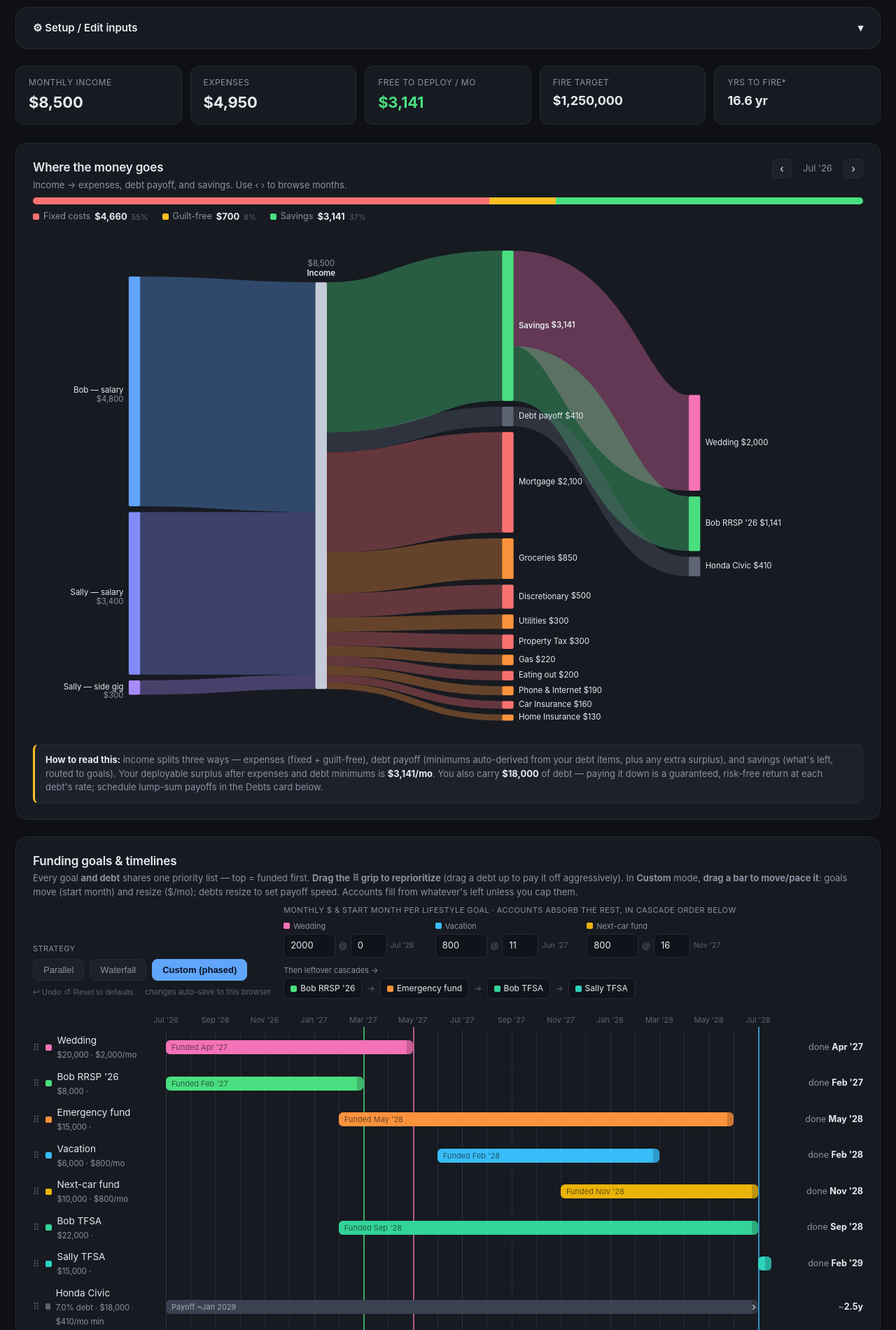
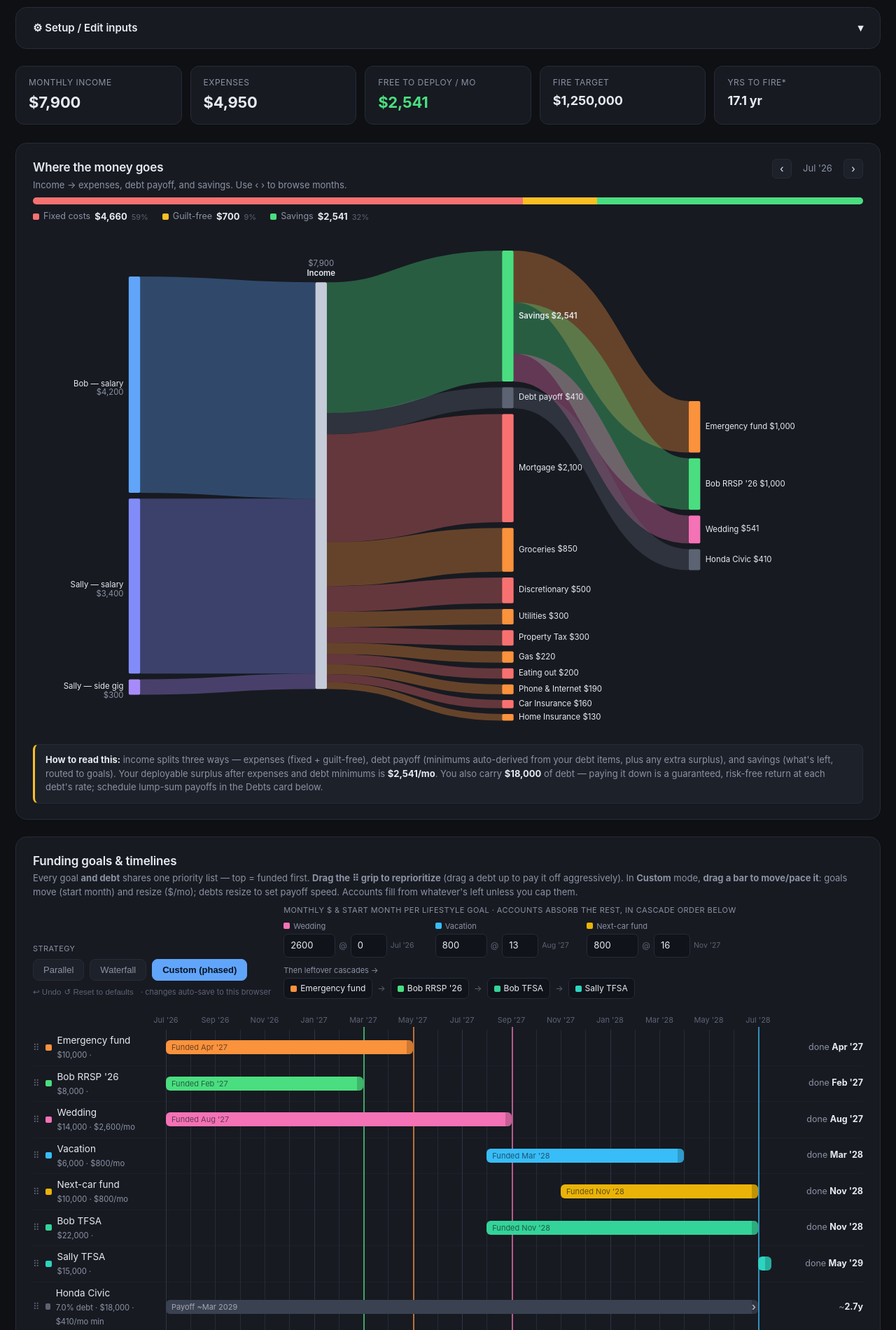
Before and after one commit to tpetrychyn/personal-finances-demo, a plain HTML site: page index.html in a window 1280 px wide. Shown: the part 100-2000 px from the top of the page at 70% size. Drawn offline with Linux system fonts and the light colour scheme.

Commit message:
Demo seed tweaks, per-person ages, and Setup panel cleanup
- Emergency fund/Wedding retargeted, Bob's income adjusted, wedding funded
  in time by pacing Emergency/RRSP to their own deadlines and raising
  Wedding's monthly cap; nominal FIRE return bumped to 7.5%.
- Add a "Sally SAHM" Freedom Explorer scenario alongside the current plan.
- Replace the single household `fire.age` with a per-person `ages` map,
  editable in Setup → People; removed the old standalone age field from
  the Net Worth card.
- Fold the "Funding priority" list into the Goals section itself (drag to
  reorder, no more duplicate list) since debts already reorder via the
  timeline; goal rows now stay column-aligned regardless of Lifestyle vs
  Account fields, and drop the $/mo & Start mo inputs there since those
  are already driven by the funding timeline component.

Co-Authored-By: Claude Sonnet 5 <noreply@anthropic.com>

```diff
--- a/js/freedom.js
+++ b/js/freedom.js
@@ -38,7 +38,7 @@ function ffCurrentPlanScenario(){
 function ensureFreedom(){
   if(!state.freedom || typeof state.freedom!=="object") state.freedom = {};
   const f = state.freedom;
-  if(!(f.horizonYears>0)) f.horizonYears = Math.max(20, (state.fire.retireAge||60)-(state.fire.age||30)+5);
+  if(!(f.horizonYears>0)) f.horizonYears = Math.max(20, (state.fire.retireAge||60)-(primaryAge()||30)+5);
   if(!Array.isArray(f.scenarios)) f.scenarios = [];
   f.scenarios.forEach(sc=>{
     if(!sc.id) sc.id = uid("sc");
@@ -58,7 +58,7 @@ const ffPhase = (sc,id) => (sc.phases||[]).find(p=>p.id===id);
 // the projection window in months — everything (phase ends, date pickers) is bounded by this.
 // A phase whose `until` reaches the horizon end is stored as months=null ("runs to the end").
 function ffHorizonMonths(){
-  const age=state.fire.age||0, retAge=state.fire.retireAge||65;
+  const age=primaryAge()||0, retAge=state.fire.retireAge||65;
   const retMonth=Math.round(Math.max(1,retAge-age)*12);
   return Math.max(retMonth+12, Math.round((state.freedom.horizonYears||40)*12));
 }
@@ -78,7 +78,7 @@ function ffIncomeAt(sc, mi){
 function ffProject(sc){
   const r = (state.fire.returnPct||0)/100, mr = r/12;
   const fire = state.fire.target||0;
-  const age = state.fire.age||0, retAge = state.fire.retireAge||65;
+  const age = primaryAge()||0, retAge = state.fire.retireAge||65;
   const yearsToRet = Math.max(1, retAge-age);
   const retMonth = Math.round(yearsToRet*12);
   const horizon = ffHorizonMonths();
--- a/js/header.js
+++ b/js/header.js
@@ -6,7 +6,6 @@ function renderHeaderStats(){
   document.getElementById("statFireTarget").textContent = fmt(state.fire.target);
   document.querySelector("header .sub").textContent =
     state.people.join(" & ") + " · monthly basis · as of " + state.meta.asOf;
-  const al=document.getElementById("nwAgeLabel"); if(al) al.textContent=(state.people[0]||"")+" age now";
 }
 
 //============ BUDGET WIDGET ============
--- a/js/layout.js
+++ b/js/layout.js
@@ -123,7 +123,6 @@ document.body.insertAdjacentHTML("afterbegin", `
         <div class="ctl-lbl">Assumptions (edit freely)</div>
         <div class="inputs">
           <div class="inp"><label>Return %/yr (nominal)</label><input id="nwReturn" type="number" step="0.5" value="6"></div>
-          <div class="inp"><label id="nwAgeLabel">Age now</label><input id="nwAge" type="number" step="1" value="34"></div>
           <div class="inp"><label>Coast retire age</label><input id="nwRetAge" type="number" step="1" value="60"></div>
           <div class="inp"><label>FIRE target</label><input id="nwFire" type="number" step="10000" value="1250000"></div>
         </div>
@@ -137,7 +136,7 @@ document.body.insertAdjacentHTML("afterbegin", `
 
     <div class="note">
       <b>Coast FIRE</b> = the point where your invested assets are big enough that, <i>even if you never contribute another dollar</i>, normal market growth carries them to your FIRE number by your retirement age. Once you cross it, work/saving becomes optional — you're just "coasting." <b>Full FIRE</b> = the portfolio actually reaching your target (here $1.25M, ~4% withdrawal ≈ $50k/yr). After Full FIRE the line models a 4%/yr drawdown, so it roughly plateaus.<br><br>
-      <b>Assumptions to sanity-check:</b> one blended <b>nominal</b> return across all accounts (cash included — lower its drag by adjusting the rate); Bob's age is a guess — set it and the retire age for an accurate Coast number. Contributions follow the plan above (surplus minus lifestyle spending while goals are active, then the full surplus). Only the car loan is subtracted as a liability.
+      <b>Assumptions to sanity-check:</b> one blended <b>nominal</b> return across all accounts (cash included — lower its drag by adjusting the rate); ages are set per-person in Setup — keep the first person's age current and set the retire age here for an accurate Coast number. Contributions follow the plan above (surplus minus lifestyle spending while goals are active, then the full surplus). Only the car loan is subtracted as a liability.
     </div>
   </div>
 
--- a/js/main.js
+++ b/js/main.js
@@ -52,7 +52,6 @@
 //============ INIT ============
 function syncNWInputs(){
   document.getElementById("nwReturn").value=state.fire.returnPct;
-  document.getElementById("nwAge").value=state.fire.age;
   document.getElementById("nwRetAge").value=state.fire.retireAge;
   document.getElementById("nwFire").value=state.fire.target;
 }
@@ -60,8 +59,8 @@ loadState();
 normalize();
 syncNWInputs();
 
-["nwReturn","nwAge","nwRetAge","nwFire"].forEach(id=>document.getElementById(id).addEventListener("input",e=>{
-  const map={nwReturn:"returnPct",nwAge:"age",nwRetAge:"retireAge",nwFire:"target"};
+["nwReturn","nwRetAge","nwFire"].forEach(id=>document.getElementById(id).addEventListener("input",e=>{
+  const map={nwReturn:"returnPct",nwRetAge:"retireAge",nwFire:"target"};
   state.fire[map[id]]=Math.round(+e.target.value||0);
   renderNW(); renderFireImpact(); renderFreedomOutput();
 }));
--- a/js/projection.js
+++ b/js/projection.js
@@ -25,7 +25,7 @@ function renderAssets(){
 
 function renderNW(){
   const r=(state.fire.returnPct||0)/100;
-  const age=state.fire.age||0;
+  const age=primaryAge()||0;
   const retAge=state.fire.retireAge||65;
   const fire=state.fire.target||0;
   const nwToday=netWorthToday();
@@ -99,7 +99,7 @@ function renderNWChart(withC, coast, fire, fireMonth, yearsToRet, retAge, horizo
 // FIRE and Coast FIRE are reached. Reads global `state`, so callers mutate a temp clone.
 function fireProjection(){
   const r=(state.fire.returnPct||0)/100;
-  const age=state.fire.age||0, retAge=state.fire.retireAge||65;
+  const age=primaryAge()||0, retAge=state.fire.retireAge||65;
   const fire=state.fire.target||0;
   const nwToday=netWorthToday();
   const sim=simulate();
--- a/js/setup.js
+++ b/js/setup.js
@@ -12,17 +12,24 @@ function renderSetup(){
     const row = el("div","person-row");
     row.innerHTML = `<span class="dot" style="background:${cssVar(personColor(pi))}"></span>
       <input type="text" value="${esc(p)}" data-pi="${pi}" placeholder="Name">
+      <input type="number" class="age" step="1" min="0" value="${state.ages[p]||""}" data-pi="${pi}" placeholder="Age" title="Age now">
+      <label style="font-size:11px;color:var(--muted)">yrs old</label>
       <button class="del" data-pi="${pi}" title="Remove">×</button>`;
-    row.querySelector("input").addEventListener("change", e=>{
+    row.querySelector('input[type="text"]').addEventListener("change", e=>{
       const oldName = state.people[pi];
       const newName = e.target.value.trim() || oldName;
       if(newName === oldName) return;
       snapState();
       if(state.assets[oldName]){ state.assets[newName]=state.assets[oldName]; delete state.assets[oldName]; }
+      if(state.ages[oldName]!=null){ state.ages[newName]=state.ages[oldName]; delete state.ages[oldName]; }
       state.income.forEach(s=>{ if(s.person===oldName) s.person=newName; });
       state.goals.forEach(g=>{ if(g.person===oldName) g.person=newName; });
       state.people[pi]=newName;
       renderSetup(); applyAndRender();
+    });
+    row.querySelector(".age").addEventListener("input", e=>{
+      state.ages[state.people[pi]]=Math.round(+e.target.value||0);
+      applyAndRender();
     });
     row.querySelector(".del").addEventListener("click",()=>{
       if(state.people.length<=1){ alert("Need at least one person."); return; }
@@ -30,6 +37,7 @@ function renderSetup(){
       const name=state.people[pi];
       state.people.splice(pi,1);
       delete state.assets[name];
+      delete state.ages[name];
       renderSetup(); applyAndRender();
     });
     sec1.appendChild(row);
@@ -37,14 +45,14 @@ function renderSetup(){
   const addPBtn = el("button","addbtn"); addPBtn.textContent="+ Add person";
   addPBtn.addEventListener("click",()=>{
     snapState(); const nm="Person "+(state.people.length+1);
-    state.people.push(nm); state.assets[nm]=[];
+    state.people.push(nm); state.assets[nm]=[]; state.ages[nm]=30;
     renderSetup(); applyAndRender();
   });
   sec1.appendChild(addPBtn);
   body.appendChild(sec1);
 
   // ── INCOME ──
-  const sec2 = sec("Income sources");
+  const sec2 = sec("Income sources (after tax)");
   state.income.forEach((src,si)=>{
     const isBonus = src.monthly===0 && (src.bonuses||[]).length>0;
     const row = el("div","src-row");
@@ -121,11 +129,16 @@ function renderSetup(){
   body.appendChild(sec3);
 
   // ── GOALS ──
-  const sec4=sec("Goals (lifestyle & savings accounts)");
-  state.goals.forEach((g,gi)=>{
-    const row=el("div","goal-row");
+  // Rendered in funding-priority order (shared with the timeline's drag-to-reprioritize) —
+  // top = funded first. Drag the ⠿ grip to reorder; debts reorder in the timeline above instead.
+  const sec4=sec("Goals (lifestyle & savings accounts) — drag to reorder funding priority");
+  const goalsInOrder=orderedGoals();
+  goalsInOrder.forEach(g=>{
+    const gi=state.goals.indexOf(g);
+    const row=el("div","goal-row"); row.draggable=true; row.dataset.id=g.id;
     const resolvedColor = toHex(g.color);
     row.innerHTML=`
+      <span class="grip" title="Drag to reprioritize">⠿</span>
       <input type="text" class="nm" value="${esc(g.name)}" placeholder="Name" data-gi="${gi}" data-f="name" title="Goal name">
       <select data-gi="${gi}" data-f="kind">
         <option value="lifestyle" ${g.kind==="lifestyle"?"selected":""}>Lifestyle</option>
@@ -133,13 +146,11 @@ function renderSetup(){
       </select>
       <label style="font-size:11px;color:var(--muted)">Target:$</label>
       <input type="number" class="tgt" step="1000" min="0" value="${g.target}" data-gi="${gi}" data-f="target">
-      ${g.kind==="lifestyle"?`<label style="font-size:11px;color:var(--muted)">$/mo:</label>
-        <input type="number" class="mo" step="100" min="0" max="${Math.max(0,baseIncome()-totalExpenses()-totalDebtMinimums())}" value="${g.monthly}" data-gi="${gi}" data-f="monthly">`:""}
-      <label style="font-size:11px;color:var(--muted)">Start mo:</label>
-      <input type="number" class="mo" step="1" min="0" max="60" value="${g.startMo||0}" data-gi="${gi}" data-f="startMo">
       <label style="font-size:11px;color:var(--muted)">Deadline:</label>
       <input type="number" class="dl" step="1" min="0" max="60" value="${g.deadline!=null?g.deadline:""}" placeholder="—" data-gi="${gi}" data-f="deadline" title="Deadline month (blank=none)">
-      ${g.kind==="account"?`<select data-gi="${gi}" data-f="person">${state.people.map(p=>`<option value="${esc(p)}" ${p===g.person?"selected":""}>${esc(p)}</option>`).join("")}</select>`:""}
+      <span class="fld-person${g.kind==="account"?"":" hidden-field"}">
+        <select data-gi="${gi}" data-f="person" tabindex="${g.kind==="account"?"0":"-1"}">${state.people.map(p=>`<option value="${esc(p)}" ${p===g.person?"selected":""}>${esc(p)}</option>`).join("")}</select>
+      </span>
       <input type="color" value="${resolvedColor}" data-gi="${gi}" data-f="color" title="Color" style="width:32px;height:28px;padding:2px;border-radius:4px;cursor:pointer;background:transparent;border:1px solid var(--line)">
       <button class="del" data-gi="${gi}" title="Remove goal">×</button>`;
     row.querySelectorAll("input[data-f],select[data-f]").forEach(inp=>{
@@ -153,8 +164,7 @@ function renderSetup(){
           if(e.target.value==="account" && !g2.person) g2.person=state.people[0];
           renderSetup(); applyAndRender(); return;   // all goals already live in state.priority
         }
-        else if(f==="monthly"){ const max=Math.max(0,baseIncome()-totalExpenses()-totalDebtMinimums()); g2.monthly=Math.min(+e.target.value||0,max); e.target.value=g2.monthly; }
-        else if(f==="target"||f==="startMo") g2[f]=Math.round(+e.target.value||0);
+        else if(f==="target") g2[f]=Math.round(+e.target.value||0);
         else if(f==="deadline") g2.deadline=e.target.value===""?null:(+e.target.value||0);
         else if(f==="color") g2.color=e.target.value;
         else if(f==="person") g2.person=e.target.value;
@@ -168,6 +178,15 @@ function renderSetup(){
       state.priority=(state.priority||[]).filter(x=>x!==id);
       renderSetup(); applyAndRender();
     });
+    row.addEventListener("dragstart",e=>{ _dragGoalId=g.id; e.dataTransfer.effectAllowed="move"; try{e.dataTransfer.setData("text/plain",g.id);}catch(_){} row.classList.add("dragging"); });
+    row.addEventListener("dragend",()=>{ row.classList.remove("dragging"); sec4.querySelectorAll(".goal-row").forEach(r=>r.classList.remove("drop-above","drop-below")); _dragGoalId=null; });
+    row.addEventListener("dragover",e=>{ if(!_dragGoalId||_dragGoalId===g.id) return; e.preventDefault(); e.dataTransfer.dropEffect="move";
+      const rect=row.getBoundingClientRect(); const below=(e.clientY-rect.top)>rect.height/2;
+      row.classList.toggle("drop-below",below); row.classList.toggle("drop-above",!below); });
+    row.addEventListener("dragleave",()=>row.classList.remove("drop-above","drop-below"));
+    row.addEventListener("drop",e=>{ if(!_dragGoalId) return; e.preventDefault();
+      const rect=row.getBoundingClientRect(); const below=(e.clientY-rect.top)>rect.height/2; const dragId=_dragGoalId;
+      row.classList.remove("drop-above","drop-below"); reprioritize(dragId, g.id, below); });
     sec4.appendChild(row);
   });
   const addG=el("button","addbtn"); addG.textContent="+ Add goal";
@@ -183,32 +202,6 @@ function renderSetup(){
   sec4.appendChild(addG);
   body.appendChild(sec4);
 
-  // ── FUNDING PRIORITY (drag to reorder; goals AND debts) ──
-  const sec5=sec("Funding priority — drag to reorder");
-  const foNote=el("div",""); foNote.style="font-size:11.5px;color:var(--muted);margin-bottom:8px";
-  foNote.innerHTML="Top = funded first. Each month's surplus flows down this list: lifestyle goals take their monthly $, accounts &amp; debts absorb the rest. Drag a <b>debt</b> up to pay it off aggressively.";
-  sec5.appendChild(foNote);
-  orderedItems().forEach((it,pi,arr)=>{
-    const o=it.obj, isDebt=it.type==="debt";
-    const color=isDebt?"var(--faint)":o.color;
-    const row=el("div","prio-row"); row.draggable=true; row.dataset.id=it.id;
-    row.innerHTML=`<span class="grip">⠿</span><span class="dot" style="background:${cssVar(color)}"></span>
-      <span class="prio-name">${esc(o.name)}</span>
-      <span class="prio-kind">${isDebt?"debt":(o.kind==="account"?"account":"goal")}</span>
-      ${pi>0?`<button class="fo-btn" data-dir="up" title="Move up">↑</button>`:""}
-      ${pi<arr.length-1?`<button class="fo-btn" data-dir="down" title="Move down">↓</button>`:""}`;
-    row.addEventListener("dragstart",e=>{ _dragGoalId=it.id; e.dataTransfer.effectAllowed="move"; try{e.dataTransfer.setData("text/plain",it.id);}catch(_){} row.classList.add("dragging"); });
-    row.addEventListener("dragend",()=>{ row.classList.remove("dragging"); sec5.querySelectorAll(".prio-row").forEach(r=>r.classList.remove("drop-above","drop-below")); _dragGoalId=null; });
-    row.addEventListener("dragover",e=>{ if(!_dragGoalId||_dragGoalId===it.id) return; e.preventDefault(); e.dataTransfer.dropEffect="move";
-      const rect=row.getBoundingClientRect(); const below=(e.clientY-rect.top)>rect.height/2;
-      row.classList.toggle("drop-below",below); row.classList.toggle("drop-above",!below); });
-    row.addEventListener("dragleave",()=>row.classList.remove("drop-above","drop-below"));
-    row.addEventListener("drop",e=>{ if(!_dragGoalId) return; e.preventDefault();
-      const rect=row.getBoundingClientRect(); const below=(e.clientY-rect.top)>rect.height/2; const dragId=_dragGoalId;
-      row.classList.remove("drop-above","drop-below"); reprioritize(dragId, it.id, below); });
-    row.querySelectorAll(".fo-btn").forEach(b=>b.addEventListener("click",e=>movePriority(it.id, e.target.dataset.dir)));
-    sec5.appendChild(row);
-  });
   // ── DEBTS (any kind: car loan, credit card, …) ──
   const sec6=sec("Debts");
   (state.debts||[]).forEach((d,di)=>{
@@ -256,7 +249,6 @@ function renderSetup(){
   });
   sec6.appendChild(addD);
   body.appendChild(sec6);
-  body.appendChild(sec5);
 
   // ── ASSETS ──
   const sec7=sec("Assets");
--- a/js/state.js
+++ b/js/state.js
@@ -7,8 +7,9 @@
 const GENERIC_STATE = {
   meta: { asOf: "June 2026", startYear: 2026, startMonth: 6, viewMonths: 24, setupOpen: false },
   people: ["Bob", "Sally"],
+  ages: { Bob:34, Sally:32 },
   income: [
-    { id:"inc1", name:"Bob — salary",    person:"Bob",   monthly:4800, color:"var(--blue)",   bonuses:[] },
+    { id:"inc1", name:"Bob — salary",    person:"Bob",   monthly:4200, color:"var(--blue)",   bonuses:[] },
     { id:"inc2", name:"Sally — salary",  person:"Sally", monthly:3400, color:"var(--indigo)", bonuses:[] },
     { id:"inc3", name:"Sally — side gig",person:"Sally", monthly:300,  color:"var(--violet)", bonuses:[] },
   ],
@@ -25,17 +26,17 @@ const GENERIC_STATE = {
     { id:"ex12", name:"Eating out",      amount:200,  cat:"guilt" },
   ],
   goals: [
-    { id:"emergency", kind:"account",   name:"Emergency fund", target:15000, monthly:1000, startMo:0,  color:"var(--orange)", deadline:null, person:"Bob",  roomBump:null },
-    { id:"wedding",   kind:"lifestyle", name:"Wedding",        target:20000, monthly:2000, startMo:0,  color:"var(--pink)",   deadline:10,   person:null, roomBump:null },
+    { id:"emergency", kind:"account",   name:"Emergency fund", target:10000, monthly:1000, startMo:0,  color:"var(--orange)", deadline:10,   person:"Bob",  roomBump:null },
+    { id:"wedding",   kind:"lifestyle", name:"Wedding",        target:14000, monthly:2600, startMo:0,  color:"var(--pink)",   deadline:14,   person:null, roomBump:null },
     { id:"vacation",  kind:"lifestyle", name:"Vacation",       target:6000,  monthly:800,  startMo:11, color:"var(--sky)",    deadline:24,   person:null, roomBump:null },
     { id:"carfund",   kind:"lifestyle", name:"Next-car fund",  target:10000, monthly:800,  startMo:16, color:"#eab308",       deadline:null, person:null, roomBump:null },
-    { id:"rrsp_t26",  kind:"account",  name:"Bob RRSP '26",   target:8000,  monthly:0,    startMo:0,  color:"var(--green)",  deadline:8,    person:"Bob",   roomBump:null },
+    { id:"rrsp_t26",  kind:"account",  name:"Bob RRSP '26",   target:8000,  monthly:1000, startMo:0,  color:"var(--green)",  deadline:8,    person:"Bob",   roomBump:null },
     { id:"tfsa_t",    kind:"account",  name:"Bob TFSA",        target:22000, monthly:0,    startMo:0,  color:"#34d399",       deadline:null, person:"Bob",   roomBump:null },
     { id:"tfsa_e",    kind:"account",  name:"Sally TFSA",      target:15000, monthly:0,    startMo:0,  color:"#2dd4bf",       deadline:null, person:"Sally", roomBump:null },
   ],
   // single priority list across ALL goals — top = funded first; raising a goal's
   // monthly amount eats into the surplus left for everything below it.
-  priority: ["wedding","rrsp_t26","emergency","vacation","carfund","tfsa_t","tfsa_e"],
+  priority: ["emergency","rrsp_t26","wedding","vacation","carfund","tfsa_t","tfsa_e"],
   // any kind of debt: car loan, credit card, student loan, line of credit, …
   debts: [
     { id:"debt1", name:"Honda Civic", kind:"Car loan", balance:18000, rate:0.07, payment:189, freq:"biweekly",
@@ -45,7 +46,21 @@ const GENERIC_STATE = {
     Bob:   [["Chequing",3000],["Bank Savings",8000],["TFSA",24000],["RRSP",41000]],
     Sally: [["Chequing",2500],["Savings",6000],["TFSA",16000],["RRSP (work pension)",22000]],
   },
-  fire: { target:1250000, returnPct:6, age:34, retireAge:60 },
+  fire: { target:1250000, returnPct:7.5, retireAge:60 },
+  freedom: {
+    scenarios: [
+      { id:"sc_current", name:"Current plan", color:"var(--green)", phases: [
+        { id:"ph_bob1",   person:"Bob",   label:"Bob salary",       annual:50400, startMonth:0, months:null },
+        { id:"ph_sally1", person:"Sally", label:"Sally salary",     annual:40800, startMonth:0, months:null },
+        { id:"ph_sally2", person:"Sally", label:"Sally side gig",   annual:3600,  startMonth:0, months:null },
+      ]},
+      { id:"sc_sahm", name:"Sally SAHM", color:"var(--blue)", phases: [
+        { id:"ph_bob2",   person:"Bob",   label:"Bob salary (raise)", annual:60000, startMonth:0, months:null },
+        { id:"ph_sally3", person:"Sally", label:"Sally salary",       annual:40800, startMonth:0, months:48 },
+        { id:"ph_sally4", person:"Sally", label:"Sally side gig",     annual:3600,  startMonth:0, months:48 },
+      ]},
+    ],
+  },
   mode: "custom",
 };
 // Active seed: a personal launcher's SEED_STATE wins, else the generic demo.
@@ -80,6 +95,7 @@ const LIFESTYLE = () => orderedGoals().filter(g=>g.kind==="lifestyle").map(g=>g.
 const INVEST_ORDER = () => orderedGoals().filter(g=>g.kind==="account").map(g=>g.id);
 const targetAt = (g, mi) => (+g.target||0) + (g.roomBump && mi>=(+g.roomBump.month||0) ? (+g.roomBump.amount||0) : 0);
 const sumAssets = who => (state.assets[who]||[]).reduce((a,[,v])=>a+(+v||0),0);
+const primaryAge = () => (state.ages && state.ages[state.people[0]]) || 0;
 const totalDebt = () => (state.debts||[]).reduce((a,d)=>a+(+d.balance||0),0);
 // equivalent monthly payment for a debt regardless of its payment frequency
 const debtMonthly = d => (d.freq==="biweekly" ? (+d.payment||0)*26/12 : (+d.payment||0));
@@ -154,6 +170,8 @@ function normalize(){
   });
   state.income.push(...toAdd);
   (state.expenses||[]).forEach(ex=>{ if(!ex.cat) ex.cat="fixed"; });
+  if(!state.ages || typeof state.ages!=="object") state.ages={};
+  state.people.forEach(p=>{ if(state.ages[p]==null) state.ages[p]=30; });
   // sync roomBump to null for goals whose default no longer has one
   const _dgMap=new Map(DEFAULT_STATE.goals.map(g=>[g.id,g]));
   (state.goals||[]).forEach(g=>{ const dg=_dgMap.get(g.id); if(dg&&dg.roomBump===null) g.roomBump=null; });
```
Also changed, not shown: styles.css (+8 -9 lines).
